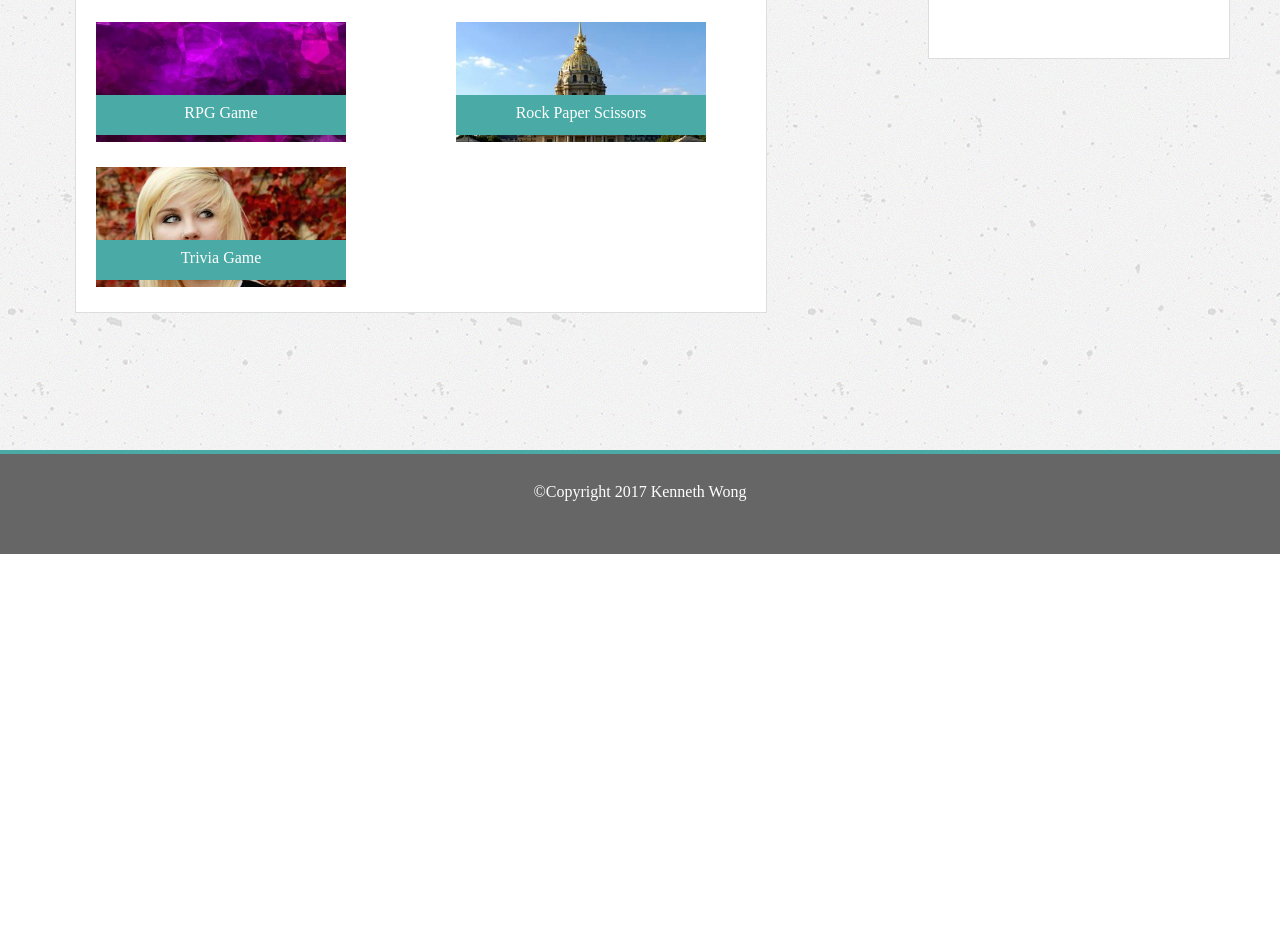
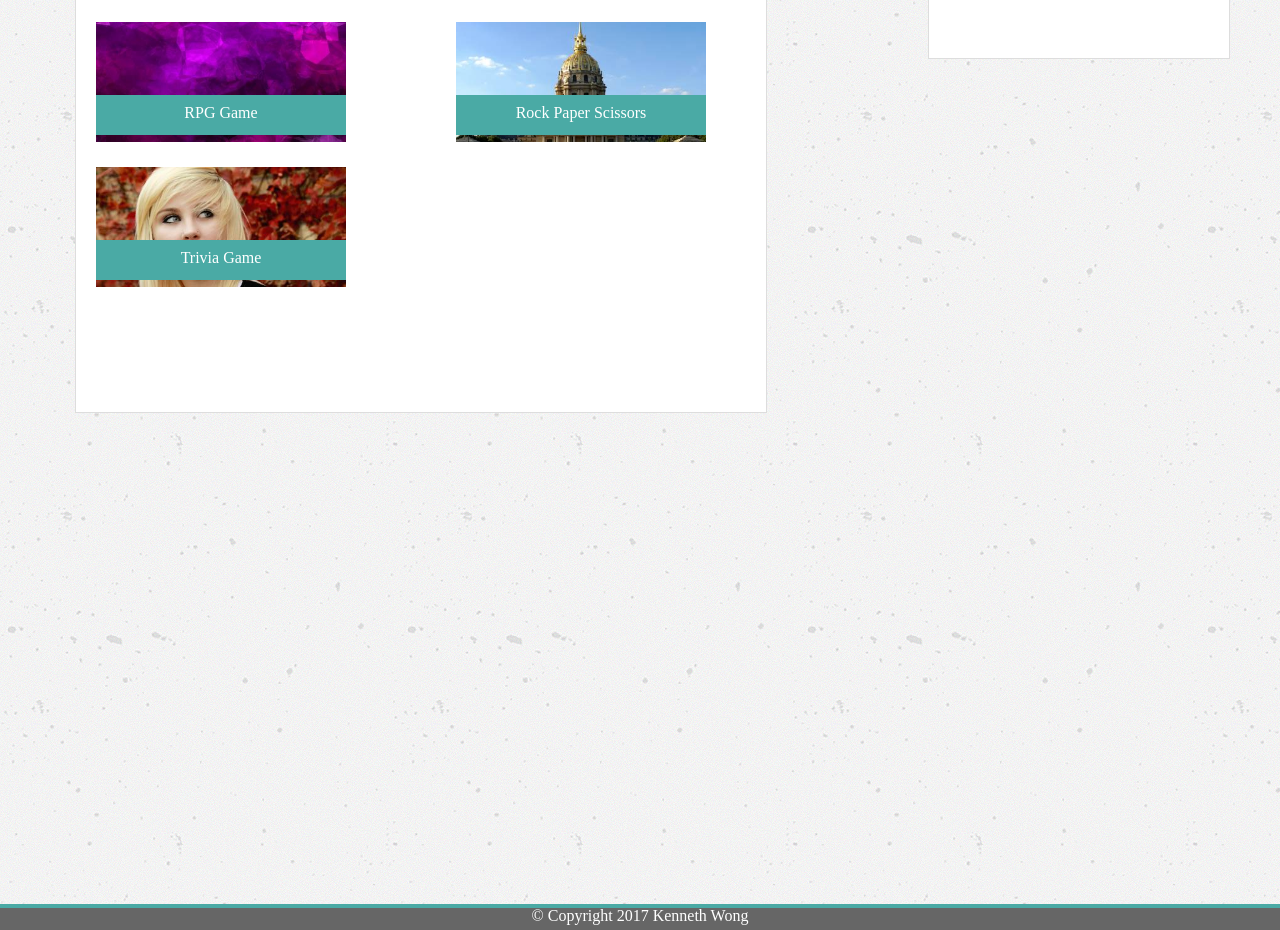
Before and after one commit to kennethlw/Responsive-Portfolio, a plain HTML site: page portfolio.html in a window 1280 px wide. Shown: the part 332-1262 px from the top of the page. Before the commit the page ends 982 px from the top, so only its background shows below. Drawn offline with Linux system fonts and the light colour scheme.

Commit message:
final working version

```diff
--- a/assets/css/style.css
+++ b/assets/css/style.css
@@ -40,12 +40,12 @@ li, a {
 /*about me container*/
 .aside, .inAside {
 	width: 650px;
-	height: 480px;
+	height: 580px;
 	margin-top: 20px;
 	margin-left: 75px;
 	float:left;
 	background: #ffffff;
-	border: solid 1px #dddddd;
+	border: solid 1px #ddd;
 	padding: 20px;
 
 }
@@ -98,17 +98,28 @@ hr {
 	text-align:center;
 }
 
-footer {
-	height:32px;
+#footer, .site-footer {
+	position: absolute;
 	border-top: 4px solid;
   	border-top-color:#4aaaa5;
-	background-color: #666666;
-	color:white;
-	text-align:center;
+  	bottom: -500px;
+    width: 100%;
+    height: 60px;
+    text-align: center;
+    color:white;
+    background-color: #666;
 }
 
-.footerClass {
-	padding-top:30px;
+
+html {
+	position: relative;
+	min-height: 100%;
+}
+
+body {
+	padding-bottom: 60px;
+	height: 100%;
+	background-image: url("../images/concrete-texture.png");
 }
 
 .mypic {
@@ -199,13 +210,10 @@ textarea {
 }
 
 /*Let's try this thing called a sticky footer. test.html for testing purposes ;) */
-html, body{
-	height:100%;
-}
+
 
 .page-wrap, .page-wrap-index {
 	height: 100%;
-	margin-bottom:-100px;
 	background-image: url("../images/concrete-texture.png");
 }
 
@@ -214,7 +222,7 @@ html, body{
 	display: block;
 }
 
-.site-footer, .page-wrap:after, .page-wrap-index:after {
+.page-wrap:after, .page-wrap-index:after {
 	height:100px;
 }
 
@@ -230,11 +238,11 @@ html, body{
   	}
 
   	.page-wrap{
-  		height: 145%;
+  		height: 100%;
   	}
 
 	.inAside{
-		height: 86%;
+		height: 78%;
 		width: 40%;
 	}
 
@@ -452,7 +460,7 @@ html, body{
 
 	/*this is for portfolio.html*/
 	.page-wrap {
-		height: 190%;
+		height: 100%;
          width: 100%;
     }
 
@@ -523,9 +531,9 @@ html, body{
 
 	.aside2-portfolio {
 		margin-top: 0px;
-		 position: relative;
-		 left: 307px;
-		 width: 148%;
+		position: relative;
+		left: 307px;
+		width: 148%;
 	}
 
 
@@ -546,6 +554,9 @@ html, body{
 		height: 216px;
 	}
 
+	#box1 {
+       top: 100px;
+	}
 	.box2 {
 		top: 140px;
 	}
@@ -566,7 +577,7 @@ html, body{
 
 	.inAside{
 		position:relative;
-		bottom: 30px;
+		bottom: 10px;
 		width: 145%;
 		height:1220px;
 	}
--- a/portfolio.html
+++ b/portfolio.html
@@ -25,6 +25,7 @@
 	</div>
 
 	<div class="page-wrap">
+
 		<section id="full">
 			 <div class="inAside">
 				<h2>Portfolio</h2>
@@ -67,9 +68,11 @@
 
 	</div>
 
-	<footer class="site-footer">
-		<div class="footerClass">©Copyright 2017 Kenneth Wong</div>
-	</footer>
+	 <footer id="footer" class="site-footer">
+      <div class="container-fluid">
+        <p class="footer-block">© Copyright 2017 Kenneth Wong</p>
+      </div>
+    </footer>
 
 </body>
 </html>
```
Also changed, not shown: contact.html (+5 -3 lines), index.html (+5 -3 lines).
